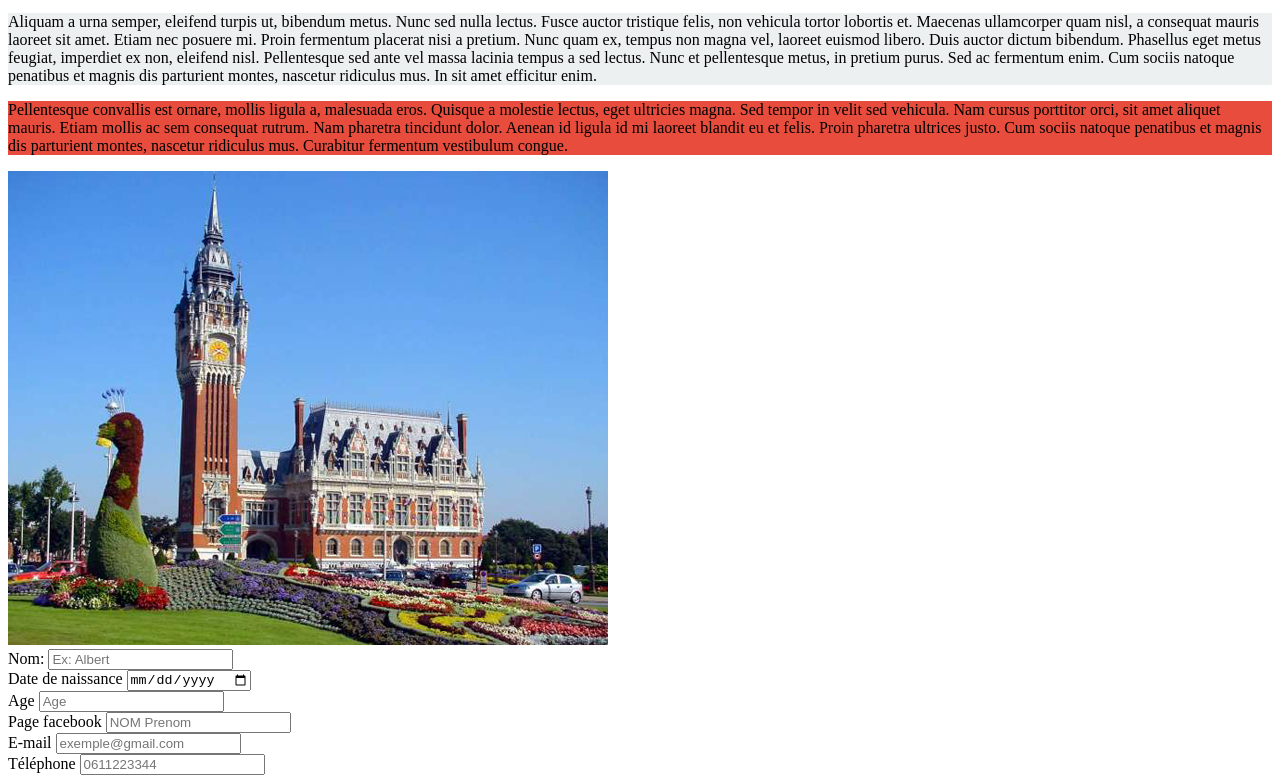
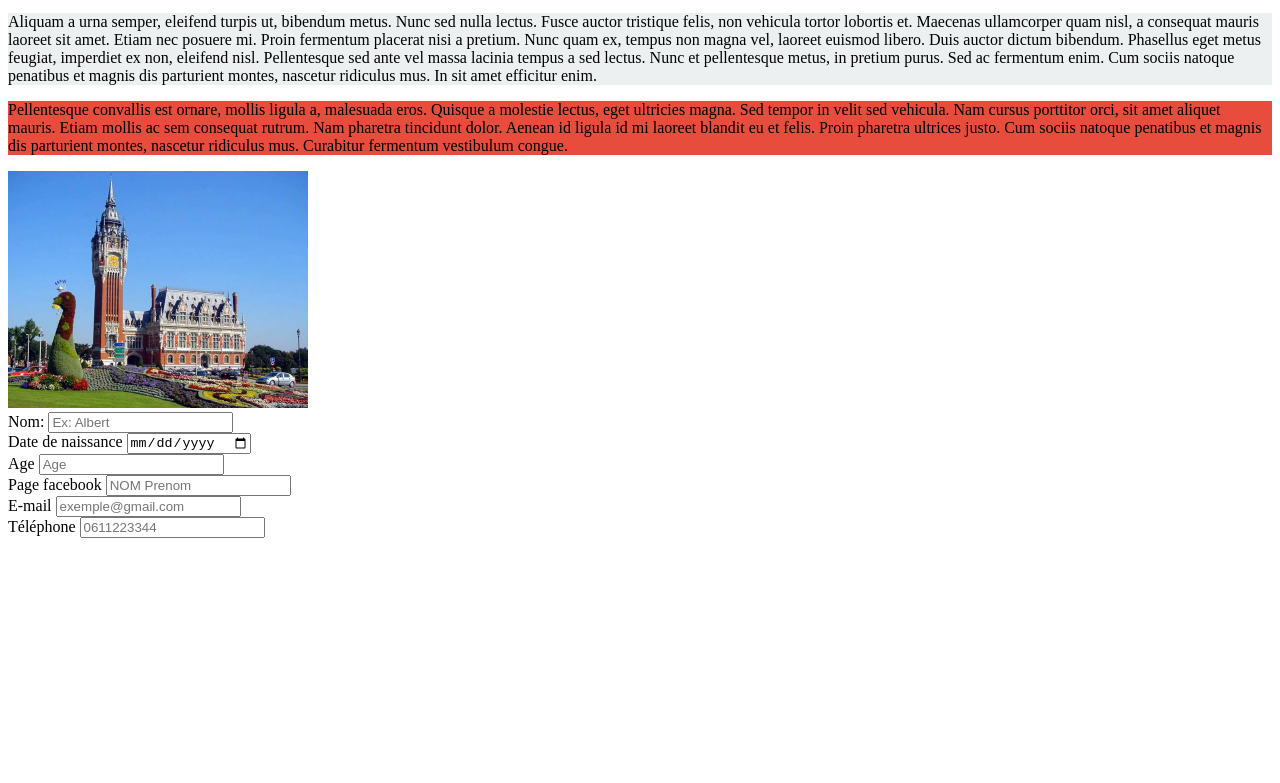
Before and after one commit to sBryan06/m4105c_Project, a plain HTML site: page Tp1/index.html in a window 1280 px wide. Shown: the part 155-938 px from the top of the page. After the commit the page ends 800 px from the top, so only its background shows below. Drawn offline with Linux system fonts and the light colour scheme.

Commit message:
redimmension image

```diff
--- a/Tp1/index.html
+++ b/Tp1/index.html
@@ -27,7 +27,7 @@
 	Etiam mollis ac sem consequat rutrum. Nam pharetra tincidunt dolor. Aenean id ligula id mi laoreet blandit eu et felis. Proin pharetra ultrices justo.
 	Cum sociis natoque penatibus et magnis dis parturient montes, nascetur ridiculus mus. Curabitur fermentum vestibulum congue.
 	</p>
-	<img src="images/calais.jpg" >
+	<img src="images/calais.jpg"  width="300px">
 
 	<form >
 		<label for="nom" > Nom: </label>
@@ -42,7 +42,6 @@
 		<input type="email" name="mail" placeholder="exemple@gmail.com"/> </br>
 		<label for="tel" > Téléphone </label>
 		<input type="tel" name="tel" placeholder="0611223344"/> </br>
-
 	</form>
 </body>
 </html>
```
